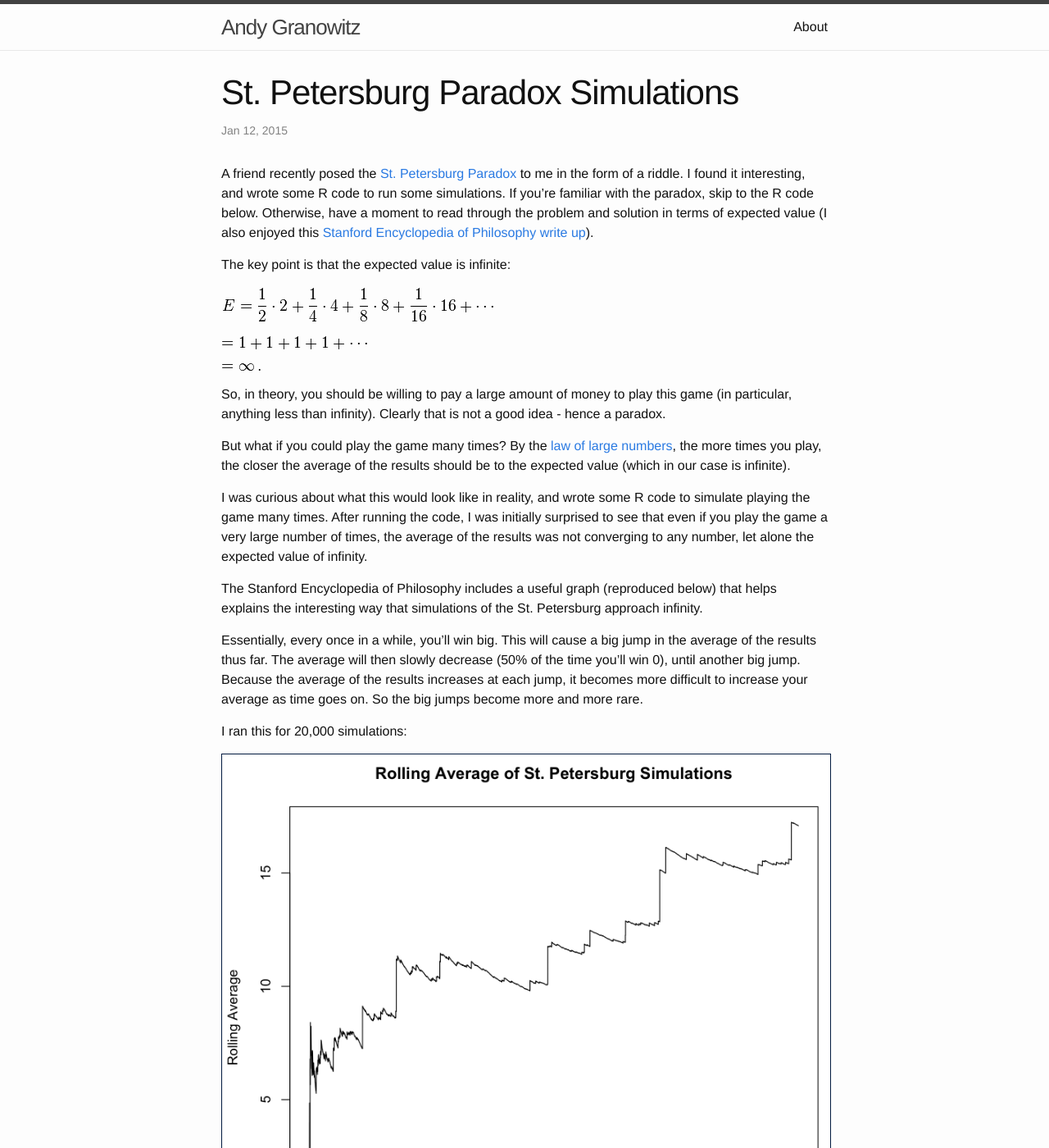
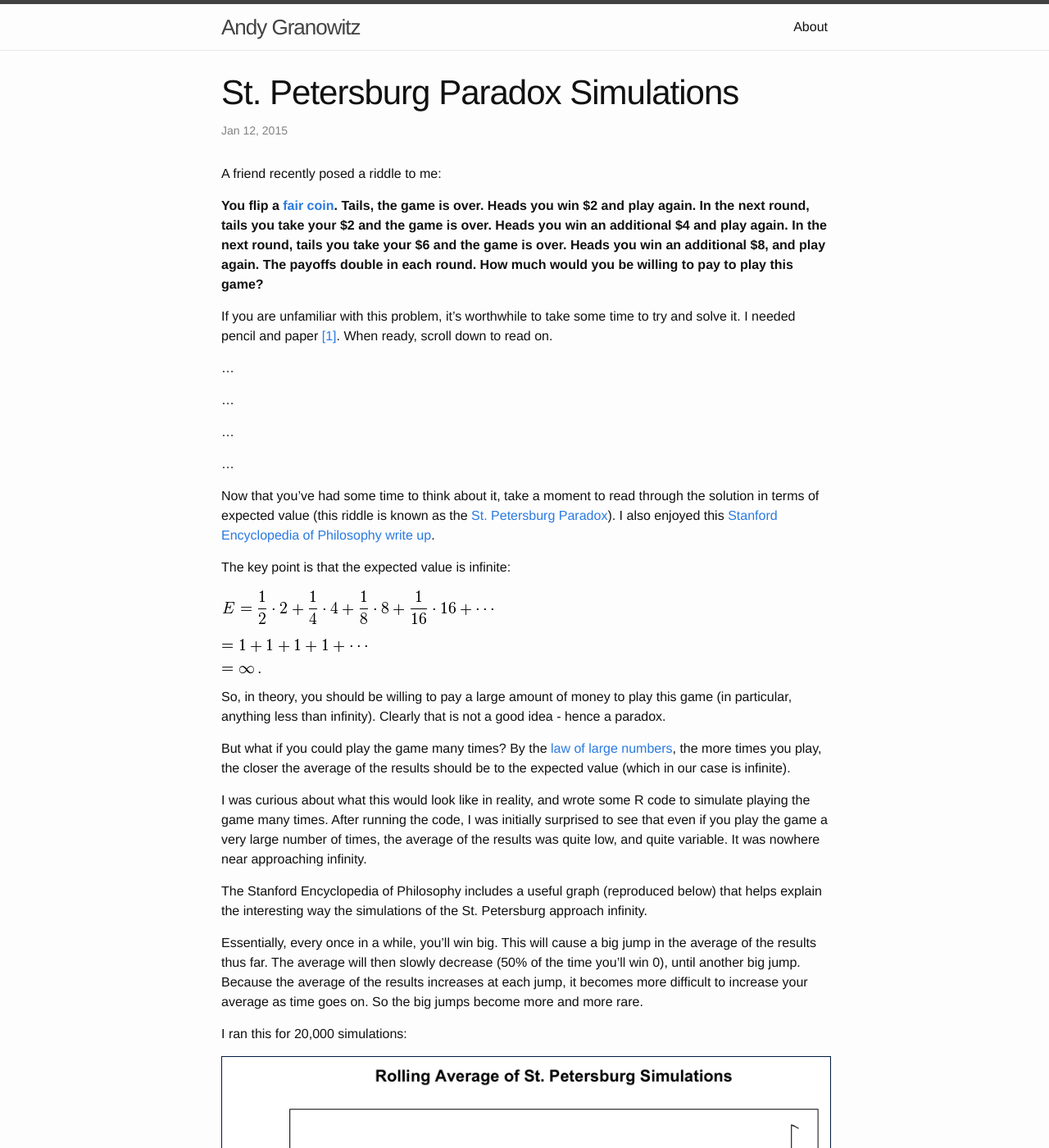
Before and after one commit to grano/grano.github.io, a Jekyll site: the page built from _posts/2015-01-12-r-code-simulation-st-petersburg-paradox.md, in a window 1280 px wide and 1400 px high. Shown: the whole window at 82% size. Built offline with Jekyll 4.4.1, drawn with Linux system fonts in a browser that asks for light colours; nearby versions of some CDN libraries; comment, search, counter and statistics services are not loaded; some of the changed text lies outside the part shown.

Commit message:
add problem statement to st petersburg post

```diff
--- a/_posts/2015-01-12-r-code-simulation-st-petersburg-paradox.md
+++ b/_posts/2015-01-12-r-code-simulation-st-petersburg-paradox.md
@@ -3,7 +3,22 @@ title: "St. Petersburg Paradox Simulations"
 tags: [st petersburg paradox, probability, statistics, rstats, code, math, riddles]
 ---
 
-A friend recently posed the [St. Petersburg Paradox](http://en.wikipedia.org/wiki/St._Petersburg_paradox) to me in the form of a riddle. I found it interesting, and wrote some R code to run some simulations. If you're familiar with the paradox, skip to the R code below. Otherwise, have a moment to read through the problem and solution in terms of expected value (I also enjoyed this [Stanford Encyclopedia of Philosophy write up](http://plato.stanford.edu/entries/paradox-stpetersburg/)).
+A friend recently posed a riddle to me:
+
+**You flip a [fair coin](http://en.wikipedia.org/wiki/Fair_coin). Tails, the game is over. Heads you win $2 and play again. In the next round, tails you take your $2 and the game is over. Heads you win an additional $4 and play again. In the next round, tails you take your $6 and the game is over. Heads you win an additional $8, and play again. The payoffs double in each round. How much would you be willing to pay to play this game?**
+
+If you are unfamiliar with this problem, it's worthwhile to take some time to try and solve it. I needed pencil and paper [[1]](#1). When ready, scroll down to read on.
+
+...
+
+...
+
+...
+
+...
+
+
+Now that you've had some time to think about it, take a moment to read through the solution in terms of expected value (this riddle is known as the [St. Petersburg Paradox](http://en.wikipedia.org/wiki/St._Petersburg_paradox)). I also enjoyed this [Stanford Encyclopedia of Philosophy write up](http://plato.stanford.edu/entries/paradox-stpetersburg/).
 
 The key point is that the expected value is infinite:
 
@@ -15,9 +30,9 @@ So, in theory, you should be willing to pay a large amount of money to play this
 
 But what if you could play the game many times? By the [law of large numbers](http://en.wikipedia.org/wiki/Law_of_large_numbers), the more times you play, the closer the average of the results should be to the expected value (which in our case is infinite).
 
-I was curious about what this would look like in reality, and wrote some R code to simulate playing the game many times. After running the code, I was initially surprised to see that even if you play the game a very large number of times, the average of the results was not converging to any number, let alone the expected value of infinity.
+I was curious about what this would look like in reality, and wrote some R code to simulate playing the game many times. After running the code, I was initially surprised to see that even if you play the game a very large number of times, the average of the results was quite low, and quite variable. It was nowhere near approaching infinity.
 
-The Stanford Encyclopedia of Philosophy includes a useful graph (reproduced below) that helps explains the interesting way that simulations of the St. Petersburg approach infinity.
+The Stanford Encyclopedia of Philosophy includes a useful graph (reproduced below) that helps explain the interesting way the simulations of the St. Petersburg approach infinity.
 
 Essentially, every once in a while, you'll win big. This will cause a big jump in the average of the results thus far. The average will then slowly decrease (50% of the time you'll win 0), until another big jump. Because the average of the results increases at each jump, it becomes more difficult to increase your average as time goes on. So the big jumps become more and more rare.
 
@@ -28,3 +43,5 @@ I ran this for 20,000 simulations:
 Full code via [this GitHub Gist](https://gist.github.com/grano/fc854a2ffb2d6af8793b):
 
 {% gist grano/fc854a2ffb2d6af8793b %}
+
+<p id="1">[1] I find the more I struggle with a problem - math or otherwise - before looking at solutions, the deeper my understanding of the problem. This is the idea behind the aphorism "math is not a spectator sport".</p>
```
